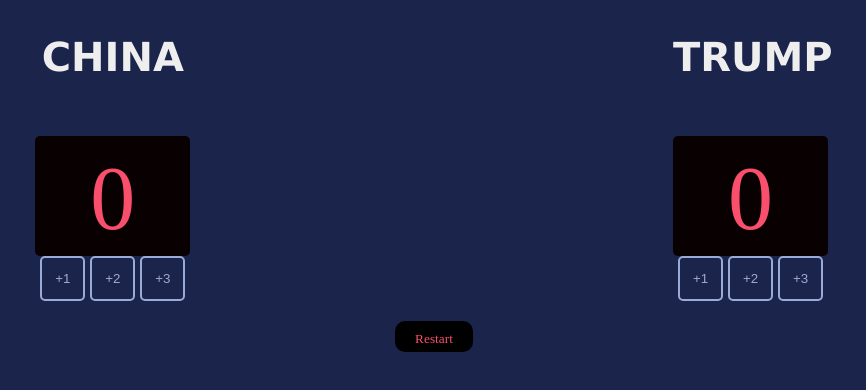
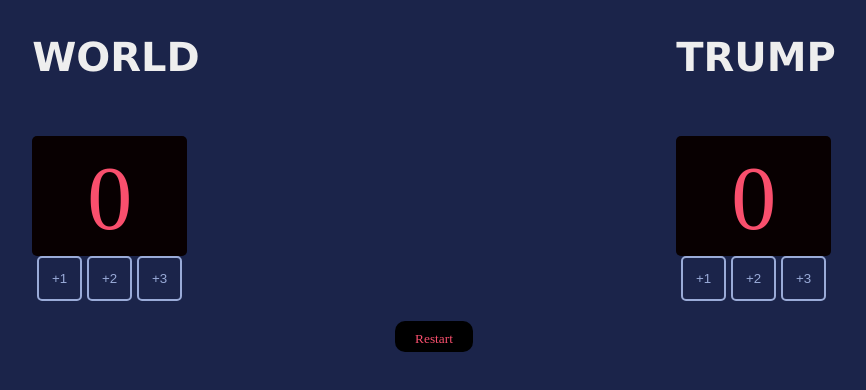
Before and after one commit to Ramjr369/projectgittutorial-scoreboard, a website built with Vite: page index.html in a window 1280 px wide. Shown: the whole page, without its empty margins (206-1072 px from the left). Built offline with nearby package versions, Linux system fonts and the light colour scheme; a web font is replaced by a local one.

Commit message:
updated china to world

```diff
--- a/index.html
+++ b/index.html
@@ -7,7 +7,7 @@
     <body>
         <div class="container">
             <div>
-                <h3>CHINA</h3>
+                <h3>WORLD</h3>
                 <div class="score">
                     <h1 id="home" >0</h1>
                 </div>
```
